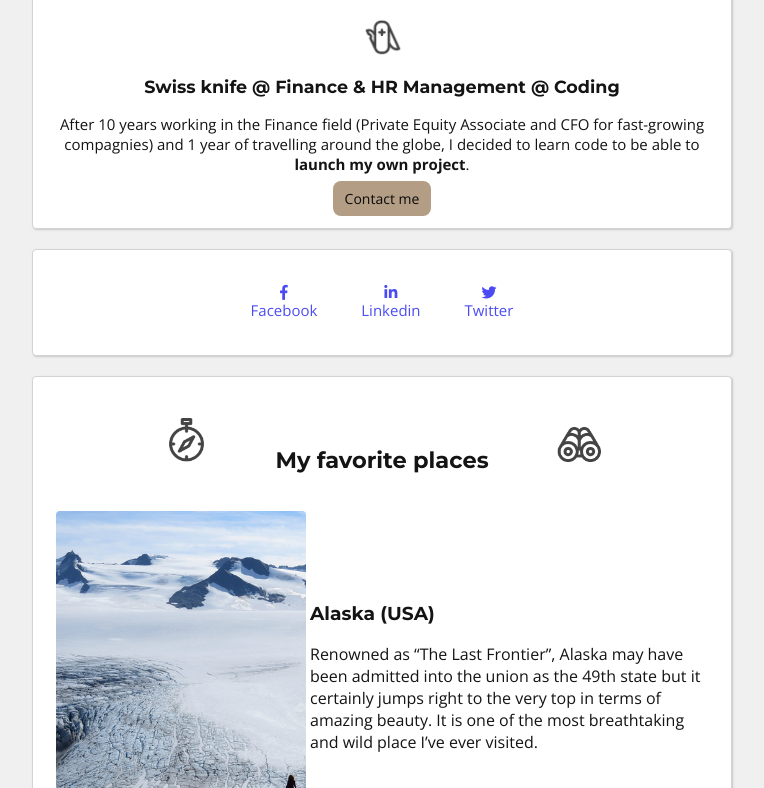
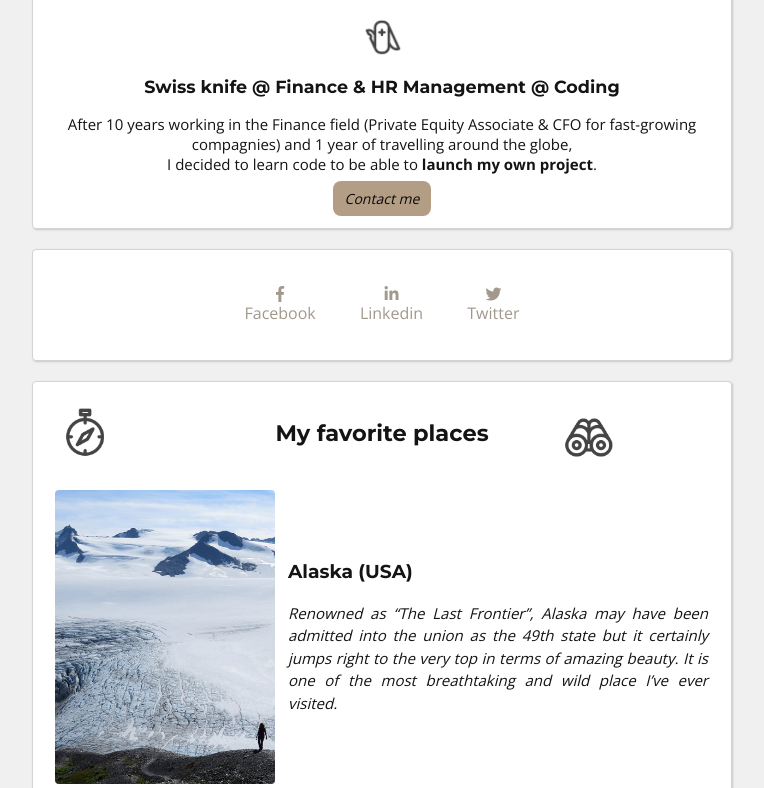
Before and after one commit to MathieuRibot/profile, a plain HTML site: page index.html in a window 1280 px wide. Shown: the part 290-1078 px from the top of the page, without its empty margins (258-1022 px from the left). Drawn offline with nearby package versions, Linux system fonts and the light colour scheme.

Commit message:
make my profile prettier

```diff
--- a/index.html
+++ b/index.html
@@ -16,12 +16,12 @@
         <img src="images/swiss_knife.png" alt="swiss-knife" width="7%">
         <h3> Swiss knife @ Finance & HR Management @ Coding</h3>
         <p>
-          After 10 years working in the Finance field (Private Equity Associate and CFO for fast-growing compagnies) and 1 year of travelling around the globe, I decided to learn code to be able to <strong>launch my own project</strong>.
+          After 10 years working in the Finance field (Private Equity Associate & CFO for fast-growing compagnies) and 1 year of travelling around the globe, <br>I decided to learn code to be able to <strong>launch my own project</strong>.
         </p>
         <a href="mailto:mathieu@ribot.me" class="btn-contact">Contact me</a>
       </div>
       <div class="card-white text-center">
-        <ul class="list-inline">
+        <ul class="list-inline social-logo">
           <li class="text-center">
             <a href="https://www.facebook.com/mathieu.haribo.9" target="_blank">
             <i class="fab fa-facebook-f"></i><br> Facebook
@@ -36,12 +36,12 @@
           </a></li>
         </ul>
       </div>
-      <div class="card-white text-center">
-        <ul class="list-inline">
-          <li><img src="images/places1.png" alt="places1" width="60%"></li>
-          <li><h2>My favorite places</h2></li>
-          <li><img src="images/places2.png" alt="places2" width="60%"></li>
-        </ul>
+      <div class="card-white text-center ">
+        <div class="box-inline">
+          <img class="box-item" src="images/places1.png" alt="places1" width="40%">
+          <h2 class="box-item">My favorite places</h2>
+          <img class="box-item" src="images/places2.png" alt="places2" width="40%">
+        </div>
         <table>
           <tr>
             <td>
@@ -49,7 +49,7 @@
             </td>
             <td>
               <h3>Alaska (USA)</h3>
-              <p>Renowned as “The Last Frontier”, Alaska may have been admitted into the union as the 49th state but it certainly jumps right to the very top in terms of amazing beauty. It is one of the most breathtaking and wild place I’ve ever visited.</p>
+              <p class="text-justify text-description">Renowned as “The Last Frontier”, Alaska may have been admitted into the union as the 49th state but it certainly jumps right to the very top in terms of amazing beauty. It is one of the most breathtaking and wild place I’ve ever visited.</p>
             </td>
           </tr>
           <tr>
@@ -58,7 +58,7 @@
             </td>
             <td>
               <h3>La Guajira (Colombia)</h3>
-              <p>La Guajira occupies most of the Guajira Peninsula in the northeast region of Colombia, on the Caribbean Sea and bordering Venezuela, at the 'northernmost' tip of South America. It offers amazing landscape, and this little feeling of "end of the world".</p>
+              <p class="text-justify text-description">La Guajira occupies most of the Guajira Peninsula in the northeast region of Colombia, on the Caribbean Sea and bordering Venezuela, at the 'northernmost' tip of South America. It offers amazing landscape, and this little feeling of "end of the world".</p>
             </td>
           </tr>
           <tr>
@@ -67,14 +67,14 @@
             </td>
             <td>
               <h3>Machu Picchu (Perù)</h3>
-              <p>Machu Picchu is a 15th-century Inca citadel, located in the Eastern Cordillera of southern Peru, on a mountain ridge 2,430 metres (7,970 ft) above sea level. It is located in the Cusco Region, above the Sacred Valley. Most archaeologists believe that Machu Picchu was constructed as an estate for the Inca emperor Pachacuti (1438–1472)</p>
+              <p class="text-justify text-description">Machu Picchu is a 15th-century Inca citadel, located in the Eastern Cordillera of southern Peru, on a mountain ridge 2,430 metres (7,970 ft) above sea level. It is located in the Cusco Region, above the Sacred Valley. Most archaeologists believe that Machu Picchu was constructed as an estate for the Inca emperor Pachacuti (1438–1472)</p>
             </td>
           </tr>
         </table>
       </div>
       <div class="card-white text-center">
         <h2>About this page</h2>
-        This page has been coded during the <a href="https://lewagon.com/program" target="_blank">FullStack program @LeWagon</a>. That was probably the best experience of my entire life.
+        This page has been coded during the <a href="https://lewagon.com/program" target="_blank">FullStack program @LeWagon</a>. That was probably the best experience of my entire life (probably.).
         <ul class="list-inline">
           <li class="text-center">
             <a href="#">
--- a/style.css
+++ b/style.css
@@ -13,6 +13,7 @@ h1, h2, h3 {
 }
 
 a {
+  color: #7c6d5c;
   text-decoration: none;
   opacity: 0.7;
 }
@@ -21,8 +22,9 @@ a:hover {
 }
 
 td:first-child {
-  height: 250px;
-  width: 250px;
+  height: 220px;
+  width: 220px;
+  padding: 5px 10px 5px 0px;
 }
 
 .img-circle {
@@ -35,6 +37,17 @@ td:first-child {
 
 .text-center {
   text-align: center;
+}
+
+.text-justify {
+  text-align: justify;
+}
+
+.text-description {
+  color: rgb(20, 20, 20);
+  font-size: 15px;
+  font-style: italic;
+  line-height: 1.5;
 }
 
 .container {
@@ -53,6 +66,7 @@ td:first-child {
 
 .btn-contact {
   font-size: 14px;
+  font-style: oblique;
   background-color: #B39D85;
   color: rgb(10, 10, 10);
   margin-top: 50px;
@@ -72,3 +86,18 @@ td:first-child {
   display: inline-block;
   padding: 0px 20px;
 }
+.box-inline {
+  width: 100%;
+  display: table;
+  margin-bottom: 20px;
+}
+
+.box-item {
+  display: table-cell;
+  vertical-align: middle;
+}
+
+.social-logo {
+  font-size: 16px;
+  padding: 0px 50px;
+}
```
Also changed, not shown: images/alaska.jpg (deleted), images/guarija.jpg (deleted), images/machu_picchu.jpg (deleted).
